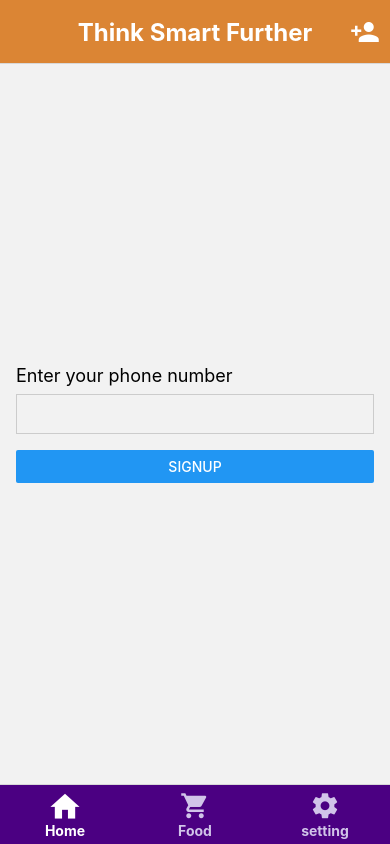
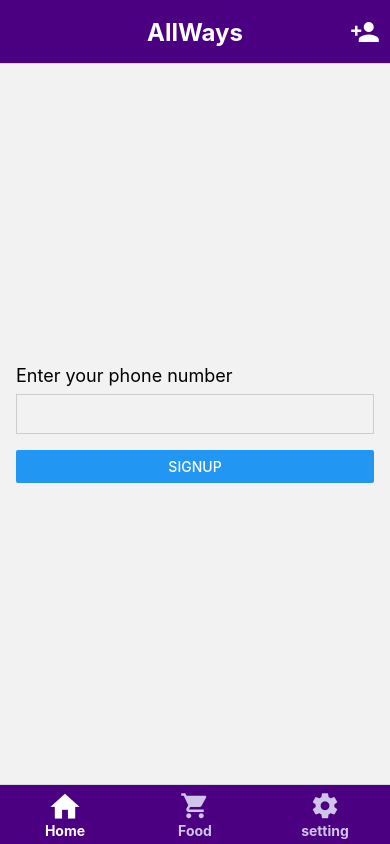
Before and after one commit to SakthiNisha/tsf, a React Native app: screen /Home in a window 390 px wide. Built offline with nearby package versions, Linux system fonts and the light colour scheme.

Commit message:
more changes on 18th june

```diff
--- a/Navigation.js
+++ b/Navigation.js
@@ -21,7 +21,7 @@ function MyStack() {
   return (
     <Stack.Navigator
       screenOptions={({ navigation }) => ({
-        headerStyle: { backgroundColor: '#DB8534' },
+        headerStyle: { backgroundColor: '#4b0082' },
         headerTintColor: '#fff',
         headerTitleStyle: { fontWeight: 'bold', fontSize: 24 },
         headerTitleAlign: 'center',
@@ -52,42 +52,42 @@ function MyStack() {
       <Stack.Screen
         name="Tabs"
         component={MyTabs}
-        options={{ headerTitle: 'Think Smart Further' }}
+        options={{ headerTitle: 'AllWays' }}
       />
       <Stack.Screen
         name="Signup"
         component={SignupScreen}
-        options={{ headerTitle: 'Think Smart Further' }}
+        options={{ headerTitle: 'AllWays' }}
       />
       <Stack.Screen
         name="Otp"
         component={OtpScreen}
-        options={{ headerTitle: 'Think Smart Further' }}
+        options={{ headerTitle: 'AllWays' }}
       />
       <Stack.Screen
         name="Profile"
         component={ProfileScreen}
-        options={{ headerTitle: 'Think Smart Further' }}
+        options={{ headerTitle: 'AllWays' }}
       />
       <Stack.Screen
         name="BookingDetails"
         component={BookingDetailsScreen}
-        options={{ headerTitle: 'Think Smart Further' }}
+        options={{ headerTitle: 'AllWays' }}
       />
       <Stack.Screen
         name="AccountInformation"
         component={AccountInformationScreen}
-        options={{ headerTitle: 'Think Smart Further' }}
+        options={{ headerTitle: 'AllWays' }}
       />
       <Stack.Screen
         name="BookingHistory"
         component={BookingHistoryScreen}
-        options={{ headerTitle: 'Think Smart Further' }}
+        options={{ headerTitle: 'AllWays' }}
       />
       <Stack.Screen
         name="RideScreen"
         component={RideScreen}
-        options={{ headerTitle: 'Think Smart Further' }}
+        options={{ headerTitle: 'AllWays' }}
       />
     </Stack.Navigator>
   );
--- a/screens/RideScreen.js
+++ b/screens/RideScreen.js
@@ -1,5 +1,5 @@
 import React, { useState, useCallback } from 'react';
-import { View, Text, StyleSheet, Button, FlatList, Image, TouchableOpacity } from 'react-native';
+import { View, Text, StyleSheet, FlatList, Image, TouchableOpacity } from 'react-native';
 import DropDownPicker from 'react-native-dropdown-picker';
 import { useNavigation, useFocusEffect } from '@react-navigation/native';
 
@@ -12,19 +12,11 @@ const locations = [
 ];
 
 const vehicles = [
-  { image: '../assets/sedan4.jpg', seat: 4, type: 'Sedan', price: 50 },
-  { image: '../assets/suv1.jpg', seat: 7, type: 'SUV', price: 40 },
-  { image: '../assets/van.jpg', seat: 15, type: 'Van', price: 30 },
-  { image: '../assets/auto2.jpg', seat: 3, type: 'Auto', price: 70 },
+  { image: require('../assets/sedan4.jpg'), seat: 4, type: 'Sedan', price: 50 },
+  { image: require('../assets/suv1.jpg'), seat: 7, type: 'SUV', price: 40 },
+  { image: require('../assets/van.jpg'), seat: 15, type: 'Van', price: 30 },
+  { image: require('../assets/auto2.jpg'), seat: 3, type: 'Auto', price: 70 },
 ];
-
-const images = {
-  '../assets/van.jpg': require('../assets/van.jpg'),
-  '../assets/sedan4.jpg': require('../assets/sedan4.jpg'),
-  '../assets/auto2.jpg': require('../assets/auto2.jpg'),
-  '../assets/suv1.jpg': require('../assets/suv1.jpg'),
-  // Add more images here if needed
-};
 
 export default function RideScreen() {
   const navigation = useNavigation();
@@ -80,7 +72,7 @@ export default function RideScreen() {
       ]}
     >
       <Image
-        source={images[item.image]}
+        source={item.image}
         style={styles.vehicleImage}
       />
       <View style={styles.vehicleDetails}>
@@ -94,6 +86,7 @@ export default function RideScreen() {
   return (
     <View style={styles.container}>
       <Text style={styles.text}>Ride Booking</Text>
+
       <DropDownPicker
         open={fromOpen}
         value={fromValue}
@@ -101,12 +94,10 @@ export default function RideScreen() {
         setOpen={setFromOpen}
         setValue={setFromValue}
         placeholder="From"
-        style={[styles.dropdown, { zIndex: 2000 }]}
-        dropDownContainerStyle={[styles.dropdownContainer, { zIndex: 2000 }]}
-        onOpen={() => setToOpen(false)}
-        labelStyle={styles.dropdownLabel}
-        placeholderStyle={styles.dropdownPlaceholder}
-        arrowIconStyle={styles.dropdownArrow}
+        style={styles.dropdown}
+        dropDownContainerStyle={styles.dropdownContainer}
+        zIndex={2000} // Higher zIndex for 'From' dropdown
+        onChangeValue={() => setToOpen(false)} // Close 'To' dropdown when 'From' is changed
       />
 
       <DropDownPicker
@@ -116,19 +107,15 @@ export default function RideScreen() {
         setOpen={setToOpen}
         setValue={setToValue}
         placeholder="To"
-        style={[styles.dropdown, { zIndex: 1000 }]}
-        dropDownContainerStyle={[styles.dropdownContainer, { zIndex: 1000 }]}
-        onOpen={() => setFromOpen(false)}
-        labelStyle={styles.dropdownLabel}
-        placeholderStyle={styles.dropdownPlaceholder}
-        arrowIconStyle={styles.dropdownArrow}
+        style={styles.dropdown}
+        dropDownContainerStyle={styles.dropdownContainer}
+        zIndex={1000} // Lower zIndex for 'To' dropdown
+        onChangeValue={() => setFromOpen(false)} // Close 'From' dropdown when 'To' is changed
       />
 
       <TouchableOpacity style={styles.searchButton} onPress={handleSearch}>
         <Text style={styles.searchButtonText}>Search</Text>
       </TouchableOpacity>
-
-      {showVehicles && <Text style={styles.vehicleHeaderText}>Choose a Ride</Text>}
 
       {showVehicles && (
         <FlatList
@@ -140,11 +127,9 @@ export default function RideScreen() {
       )}
 
       {selectedVehicle && (
-        <View style={styles.confirmPickupContainer}>
-          <TouchableOpacity style={styles.confirmButton} onPress={handleConfirmPickup}>
-            <Text style={styles.confirmButtonText}>Confirm Pickup</Text>
-          </TouchableOpacity>
-        </View>
+        <TouchableOpacity style={styles.confirmButton} onPress={handleConfirmPickup}>
+          <Text style={styles.confirmButtonText}>Confirm Pickup</Text>
+        </TouchableOpacity>
       )}
     </View>
   );
@@ -160,27 +145,16 @@ const styles = StyleSheet.create({
     fontSize: 30,
     color: '#4b0082',
     textAlign: 'center',
-    marginVertical: 20,
+    marginBottom: 20,
     fontWeight: 'bold',
   },
   dropdown: {
     marginBottom: 10,
     backgroundColor: '#e0e0e0',
-    borderColor: '#4b0082',
     borderRadius: 10,
   },
   dropdownContainer: {
     borderColor: '#4b0082',
-  },
-  dropdownLabel: {
-    color: '#4b0082',
-    fontWeight: 'bold',
-  },
-  dropdownPlaceholder: {
-    color: '#999',
-  },
-  dropdownArrow: {
-    tintColor: '#4b0082',
   },
   searchButton: {
     backgroundColor: '#4b0082',
@@ -194,15 +168,8 @@ const styles = StyleSheet.create({
     fontSize: 18,
     fontWeight: 'bold',
   },
-  vehicleHeaderText: {
-    fontSize: 22,
-    color: '#4b0082',
-    textAlign: 'center',
-    marginVertical: 10,
-    fontWeight: 'bold',
-  },
   vehicleList: {
-    marginTop: 10,
+    marginTop: 20,
   },
   vehicleItem: {
     flexDirection: 'row',
@@ -236,21 +203,12 @@ const styles = StyleSheet.create({
     fontSize: 18,
     color: '#4b0082',
   },
-  confirmPickupContainer: {
-    position: 'absolute',
-    bottom: 0,
-    left: 0,
-    right: 0,
-    backgroundColor: '#fff',
-    padding: 10,
-    borderTopWidth: 1,
-    borderTopColor: '#ccc',
-  },
   confirmButton: {
     backgroundColor: '#4b0082',
     padding: 15,
     borderRadius: 10,
     alignItems: 'center',
+    marginTop: 20,
   },
   confirmButtonText: {
     color: '#fff',
```
